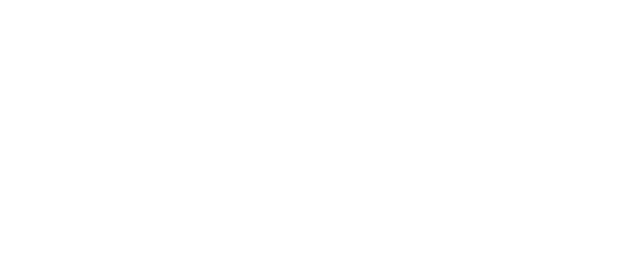
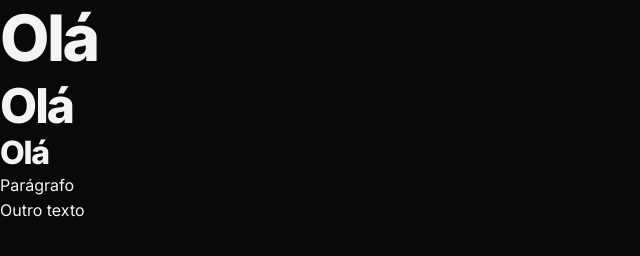
Before and after one commit to luizacosta92/projeto-landing-page, a plain HTML site: page index.html in a window 1280 px wide. Shown: the whole page, without its empty margins (0-640 px from the left). Drawn offline with Linux system fonts and the light colour scheme.

Commit message:
defining var css

```diff
--- a/index.html
+++ b/index.html
@@ -1,10 +1,19 @@
 <!DOCTYPE html>
 <html lang="pt-BR">
 <head>
+  <link rel="preconnect" href="https://fonts.googleapis.com">
+<link rel="preconnect" href="https://fonts.gstatic.com" crossorigin>
+
   <meta charset="UTF-8">
   <meta name="viewport" content="width=device-width, initial-scale=1.0">
   <title>Zingen - Karaokê</title>
+  <link href="https://fonts.googleapis.com/css2?family=Inter:ital,opsz,wght@0,14..32,100..900;1,14..32,100..900&display=swap" rel="stylesheet">
   <link rel="stylesheet" href="styles/index.css">
+  <h1>Olá</h1>
+  <h2>Olá</h2>
+  <h3>Olá</h3>
+  <p>Parágrafo</p>
+  <span>Outro texto</span>
 </head>
 <body>
 
--- a/styles/global.css
+++ b/styles/global.css
@@ -0,0 +1,83 @@
+*, *::before, *::after {
+  box-sizing: border-box;
+}
+
+* {
+  margin: 0;
+  padding: 0;
+  font: inherit;
+
+  -webkit-font-smoothing: antialiased;
+  -moz-osx-font-smoothing: grayscale;
+}
+
+:root {
+--bg-color: #09090B;
+--surface-color: #18181b;
+--stroke-color: #27272A;
+--text-color-primary: #F4F4F5;
+--text-color-secondary: #A1A1AA;
+
+--brand-color-primary: #F7B733;
+--brand-color-secondary: #FC4A1A;
+--brand-gradient: linear-gradient (to right, #FC4A1A, #F7B733);
+
+--ff-sans: "Inter", system-ui, sans-serif;
+--fw-base: 400; /*este é o font weight*/
+--fw-md: 500;
+--fw-bold: 800;
+
+--fs-sm: 0.875rem;
+--fs-base: 1rem;
+--fs-lg: 1.25rem;
+--fs-xl: 1.5rem;
+--fs-2xl: 2.5rem;
+}
+
+html {
+  font-family: var(--ff-sans);
+  font-weight: var(--fw-base);
+  font-size: var(--fs-base);
+  line-height: 1.6; /*Com base na multiplicação do LineHeight de 160% do Style Guide*/
+  color: var(--text-color-primary);
+}
+
+body {
+  background-color: var(--bg-color);
+}
+
+h1, h2, h3 {
+  line-height: 1.2; /*Dentro do fator multiplicativo, que é 120%*/
+  color: var(--text-color-primary);
+  font-weight: var(--fw-bold);
+  letter-spacing: -0.04em;
+}
+
+h1 {
+  font-size: var(--fs-2xl);
+}
+
+h2 {
+  font-size: var(--fs-xl);
+}
+
+h3 {
+  font-size: var(--fs-lg);
+}
+
+a {
+  text-decoration: none;
+  color: inherit;
+}
+
+ul[role="list"] {
+  list-style: none;
+}
+
+@media (width >= 80em) { /*Se a largura da tela for igual ou maior que 1280px (ou 80em), exibir da seguinte formea)*/
+  :root {
+    --fs-lg: 2rem;
+    --fs-xl: 3rem;
+    --fs-2xl: 4rem;
+  }
+}
```
